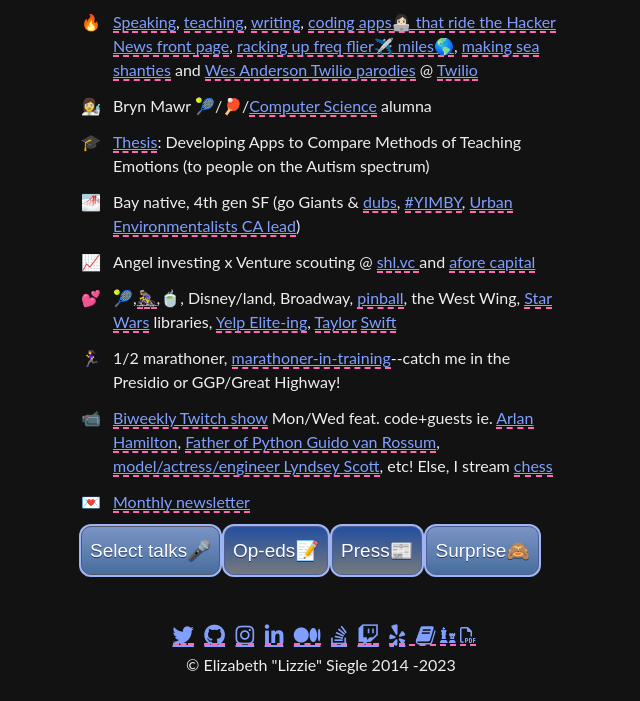
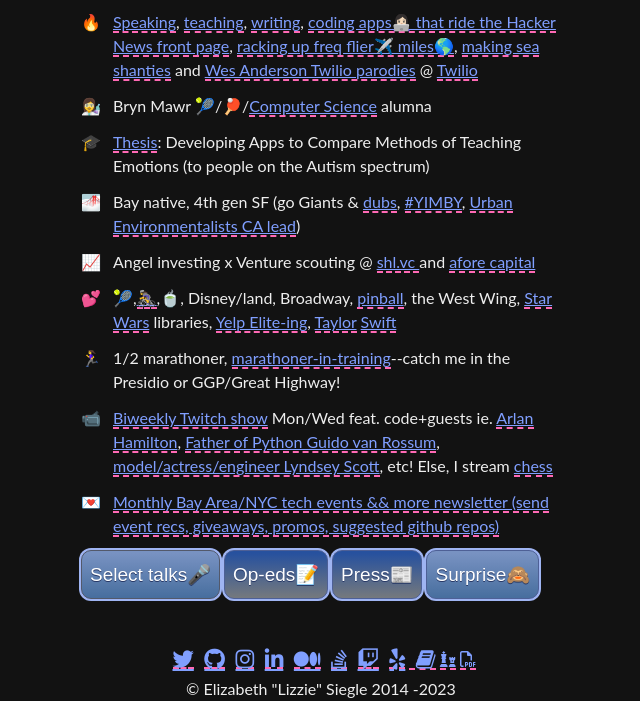
Before and after one commit to elizabethsiegle/elizabethsiegle.github.io, a plain HTML site: page index.html in a window 1280 px wide. Shown: the part 579-1280 px from the top of the page, without its empty margins (319-959 px from the left). Before the commit the page ends 1256 px from the top, so only its background shows below. Drawn offline with nearby package versions, Linux system fonts and the light colour scheme; a script that the page names is missing.

Commit message:
edit substack line

```diff
--- a/index.html
+++ b/index.html
@@ -57,7 +57,7 @@
         <li class="loves">🎾,<a href = "https://www.strava.com/athletes/37425418" onclick="analytics.track('strava bike button clicked');" target="_blank">🚴‍♀️</a>,🍵, Disney/land, Broadway, <a href="https://x.com/jlengstorf/status/1526754718260731904" target="_blank">pinball</a>, the West Wing, <a href="https://www.instagram.com/p/Cr0zhquMc5n/" target="_blank">Star Wars</a> libraries, <a href="https://lizziepika.yelp.com" onclick="analytics.track('yelp button clicked');" target="_blank">Yelp Elite-ing</a>, <a href ="https://www.twilio.com/blog/js-console-methods-like-taylor-swift-folklore-lyrics" onclick="analytics.track('taylor swift blog button clicked');" target="_blank">Taylor</a> <a href="https://twitter.com/lizziepika/status/1582905028574031872" onclick="analytics.track('taylor swift tweet thread button clicked');" target="_blank">Swift</a></li>
         <li class = "goals">1/2 marathoner, <a href="https://x.com/lizziepika/status/1704211640085008695" target="_blank">marathoner-in-training</a>--catch me in the Presidio or GGP/Great Highway!</li>
         <li class = "weekly"><a href = "https://twitch.tv/lizziepikachu" onclick="analytics.track('twitch button clicked');" target="_blank">Biweekly Twitch show</a> Mon/Wed feat. code+guests ie. <a href = "https://www.itsaboutdamntime.com/events/lizzie-siegle-twitch-livestream" onclick="analytics.track('arlan hamilton button clicked');" target="_blank">Arlan Hamilton</a>, <a href = "https://twitter.com/twilio/status/1242617202098012162" onclick="analytics.track('guido van rossum button clicked');"  target="_blank">Father of Python Guido van Rossum</a>, <a href = "https://twitter.com/Lyndsey360/status/1273018137600864257" onclick="analytics.track('lyndsey scott button clicked');" target="_blank">model/actress/engineer Lyndsey Scott</a>, etc! Else, I stream <a href = "https://www.chess.com/member/lizziepika" onclick="analytics.track('chess button clicked');" target="_blank">chess</a></li>
-        <li class = "monthly"><a href = "https://lizziepika.substack.com/" onclick="analytics.track('substack button clicked');" target="_blank">Monthly newsletter</a></li>
+        <li class = "monthly"><a href = "https://lizziepika.substack.com/" onclick="analytics.track('substack button clicked');" target="_blank">Monthly Bay Area/NYC tech events && more newsletter (send event recs, giveaways, promos, suggested github repos)</a></li>
         <div class="toggler">
           <button id="talks" onclick="analytics.track('talks button clicked');">Select talks🎤</button>
           <button id="opeds" onclick="analytics.track('opeds button clicked');">Op-eds📝</button>
```
